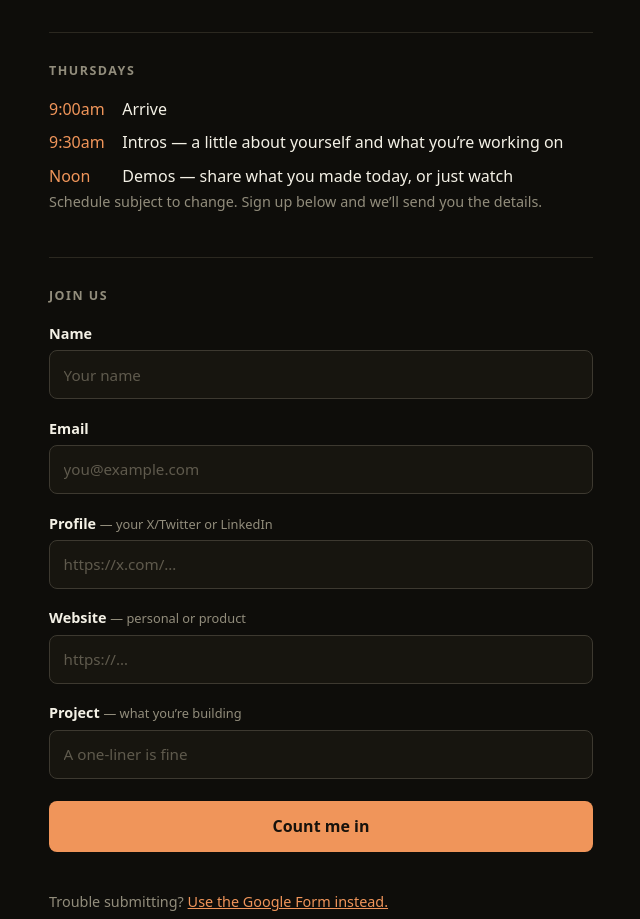
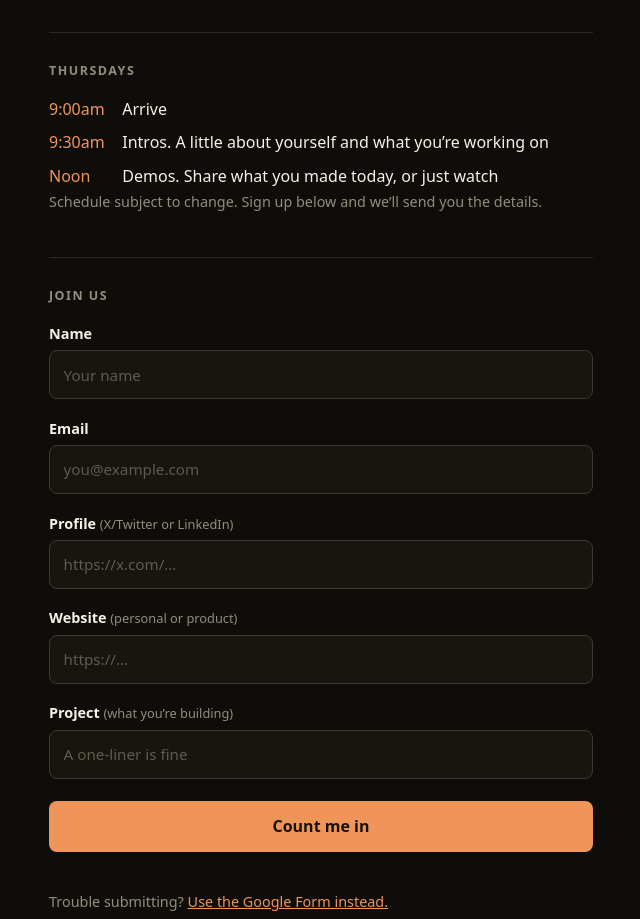
Before and after one commit to andrewkamphey/hackanur, a plain HTML site: page index.html in a window 1280 px wide. Shown: the part 300-1219 px from the top of the page, without its empty margins (319-959 px from the left). Drawn offline with Linux system fonts and the light colour scheme.

Commit message:
Remove em dashes from site copy and README

```diff
--- a/index.html
+++ b/index.html
@@ -3,7 +3,7 @@
 <head>
 <meta charset="utf-8">
 <meta name="viewport" content="width=device-width, initial-scale=1">
-<title>Hackanur — indie makers co-working every Thursday in Sanur, Bali</title>
+<title>Hackanur: indie makers co-working every Thursday in Sanur, Bali</title>
 <meta name="description" content="Hackanur is a community-run group of indie makers, coders, designers and hardware hackers who build their own independent apps and startups. We co-work every Thursday in Sanur, Bali. Part of the HACKA* NETWORK.">
 <meta name="color-scheme" content="dark">
 <meta name="theme-color" content="#0e0d0a">
@@ -142,8 +142,8 @@
   <h2>Thursdays</h2>
   <dl>
     <dt>9:00am</dt><dd>Arrive</dd>
-    <dt>9:30am</dt><dd>Intros — a little about yourself and what you&rsquo;re working on</dd>
-    <dt>Noon</dt><dd>Demos — share what you made today, or just watch</dd>
+    <dt>9:30am</dt><dd>Intros. A little about yourself and what you&rsquo;re working on</dd>
+    <dt>Noon</dt><dd>Demos. Share what you made today, or just watch</dd>
   </dl>
   <p class="note">Schedule subject to change. Sign up below and we&rsquo;ll send you the details.</p>
 
@@ -160,15 +160,15 @@
       <input id="f-email" name="entry.311749292" type="email" autocomplete="email" placeholder="you@example.com">
     </div>
     <div class="field">
-      <label for="f-profile">Profile <span class="hint">— your X/Twitter or LinkedIn</span></label>
+      <label for="f-profile">Profile <span class="hint">(X/Twitter or LinkedIn)</span></label>
       <input id="f-profile" name="entry.163798842" type="text" placeholder="https://x.com/…">
     </div>
     <div class="field">
-      <label for="f-website">Website <span class="hint">— personal or product</span></label>
+      <label for="f-website">Website <span class="hint">(personal or product)</span></label>
       <input id="f-website" name="entry.1588822203" type="text" placeholder="https://…">
     </div>
     <div class="field">
-      <label for="f-project">Project <span class="hint">— what you&rsquo;re building</span></label>
+      <label for="f-project">Project <span class="hint">(what you&rsquo;re building)</span></label>
       <input id="f-project" name="entry.230585844" type="text" placeholder="A one-liner is fine">
     </div>
     <button type="submit">Count me in</button>
@@ -203,12 +203,12 @@
 
       if (!name || !email) {
         e.preventDefault();
-        status.textContent = 'Name and email, at least — so we know who to write to.';
+        status.textContent = 'Name and email, at least, so we know who to write to.';
         (name ? form.elements['entry.311749292'] : form.elements['entry.1800337986']).focus();
         return;
       }
 
-      // Let the native POST go to the hidden iframe; Google's cross-origin
+      // Let the native POST go to the hidden iframe. Google's cross-origin
       // response is unreadable either way, so swap to the thank-you state.
       button.disabled = true;
       status.textContent = 'Sending…';
```
Also changed, not shown: 1 other file.
